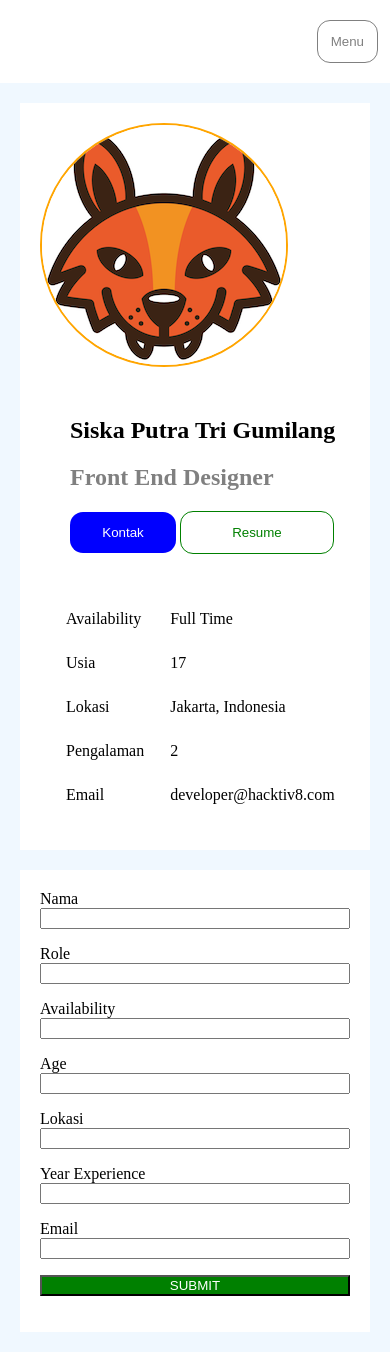
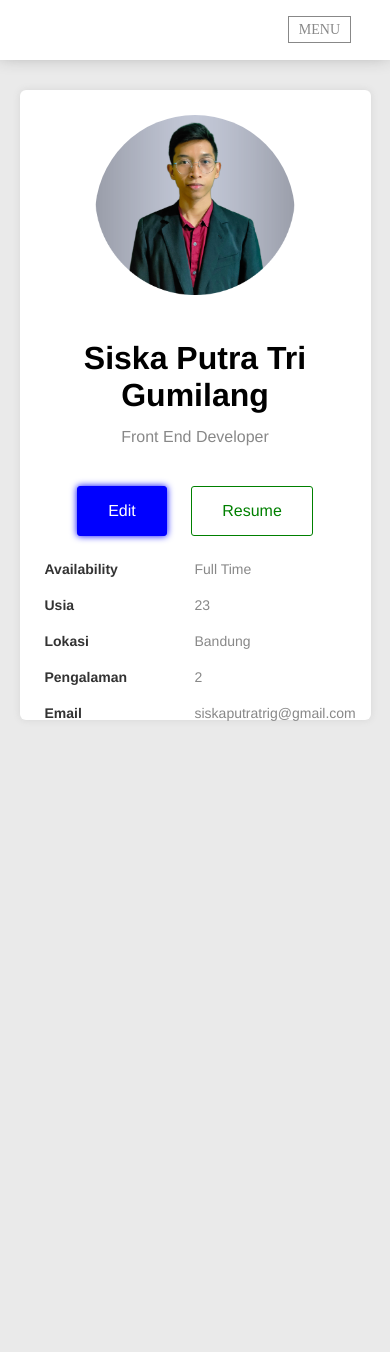
Before and after one commit to SPutraTG/web_profile_sesi_07, a plain HTML site: page index.html in a window 390 px wide. After the commit the page ends 844 px from the top, so only its background shows below. Drawn offline with Linux system fonts and the light colour scheme.

Commit message:
Ganti Template

```diff
--- /dev/null
+++ b/asset/css/styleVALUEJS.css
@@ -0,0 +1,272 @@
+*, body{
+    margin: 0;
+    padding: 0;
+}
+
+
+body{
+    background-color: #eaeaea;
+}
+
+/* buat css button */
+.menu-mobile{
+    position: relative;
+    float: right;
+    display: none;
+}
+
+.menu-mobile a{
+    color : #888;
+    font-size: 14px;
+    text-transform: uppercase;
+    text-decoration: none;
+    padding: 5px 10px 5px 10px;
+    border: 1px solid #888;
+}
+
+/* color */
+.bg-blue{
+    background-color: blue;
+    color: #ffffff;
+    box-shadow: 0 0 7px 0px blue;
+    border: 1px solid blue;
+}
+
+.bg-green{
+    background-color: green;
+    color: white;
+    box-shadow: 0 0 7px 0px green;
+    border: 1px solid green;
+}
+
+.border-green{
+    color: green;
+    border: 1px solid green;
+}
+
+/* component */
+.text-black{
+    color: black;
+}
+
+.text-gray{
+    color: #888888;
+}
+
+.button{
+    position: relative;
+    padding: 15px 30px 15px 30px;
+    text-decoration: none;
+    display: inline-block;
+    margin-right: 15px;
+    border-radius: 3px;
+}
+
+
+/* navbar */
+
+nav{
+    position: relative;
+    width: 100%;
+    height: 60px;
+    background-color: #ffffff;
+    box-shadow: -1px -7px 20px 0px #888888;
+}
+
+nav ul{
+    position: relative;
+    top: 20px;
+    margin: 0;
+    float: right;
+    right: 10%;
+}
+
+nav ul li{
+    float: left;
+    display: block;
+    margin: 0px 15px 0px 15px;
+}
+
+nav ul li a{
+    text-decoration: none;
+    color: #888888;
+    font-family: sans-serif;
+    font-size: 14px;
+}
+
+nav ul li a:hover{
+    color: orange;
+}
+
+/* section profile */
+
+section#box-profile{
+    position: relative;
+    width: 80%;
+    min-height: 250px;
+    margin-left: 10%;
+    margin-right: 10%;
+    margin-top: 60px;
+    border-radius: 6px;
+    background-color: #ffffff;
+    box-shadow: 0 0 7px 0px rgba(136, 136, 136, 0.2);
+}
+
+#box-profile .img-profile{
+    position: relative;
+    display: inline-block;
+    width: 200px;
+    height: 200px;
+    border-radius: 300px;
+    float: left;
+    top: 25px;
+    margin-left: 40px;
+}
+
+.img-profile .photo{
+    height: 100%;
+    background-size: 100%;
+    background-repeat: no-repeat;
+    background-position: 0px -20px;
+    border-radius: 300px;
+}
+
+.description{
+    position: relative;
+    width: 400px;
+    display: inline-block;
+    float: left;
+    top: 50px;
+    margin-left: 30px;
+    font-family: 'Helvetica', sans-serif;
+    border-right: 1px solid #efefef;
+}
+
+.description h1{
+    font-size: 32px;
+    margin-bottom: 14px;
+}
+
+.description p{
+    color: #888888;
+}
+
+.description .button{
+    margin-top: 40px;
+}
+
+.information{
+    position: relative;
+    display: inline-block;
+    float: left;
+    font-family: 'Helvetica', sans-serif;
+    top: 45px;
+    margin-left: 30px;
+}
+
+.information .data{
+    display: block;
+    width: 100%;
+    height: 36px;
+}
+
+.information p.field{
+    font-weight: 600;
+    width: 150px;
+    color: #333;
+}
+
+.information .data p{
+    float: left;
+}
+
+
+/* section form */
+
+section#input-form{
+    position: relative;
+    max-width: 80%;
+    margin-left: 10%;
+    margin-right: 10%;
+    margin-top: 60px;
+    border-radius: 6px;
+    background-color: white;
+    box-shadow: 0 0 7px 0 rgba(136, 146, 146, 0.2);
+    padding: 30px;
+}
+
+
+/* CTO */
+#input-form .form{
+    width: 100%;
+    display: grid;
+    margin-top: 15px;
+    margin-bottom: 15px;
+}
+
+label{
+    font-family: 'Helvetica', sans-serif;
+    font-size: 16px;
+    color: black;
+    font-weight: 600;
+}
+
+input{
+    font-family: 'Helvetica', 'sans-serif';
+    padding: 10px 20px 10px 20px;
+    outline: none;
+    border-radius: 3px;
+    border: 1px solid #888888;
+    margin-top: 5px;
+    margin-bottom: 5px;
+    font-size: 14px;
+}
+
+@media(min-width:321px) and (max-width: 400px){
+    section#box-profile{
+        width: 90%;
+        height: 630px;
+        margin-left: 5%;
+        margin-right: 5%;
+        margin-top: 30px;
+    }
+    .menu-mobile{
+        top: 20px;
+        right: 10%;
+        display: inline-block;
+    }
+    nav ul{
+        display: none;
+        right: 0;
+        width: 100%;
+        text-align: center;
+        top: 43px;
+        z-index: 99;
+        background: #fff;
+    }
+    nav ul li{
+        float: unset;
+        margin: 0;
+        padding-top: 10px;
+        padding-bottom: 10px;
+    }
+    .description{
+        padding-left: 0px;
+        width: 100%;
+        text-align: center;
+        margin-left: 0;
+        border: none;
+    }
+    .description .button{
+        margin-right: 10px;
+        margin-left: 10px;
+    }
+    .img-profile .photo{
+        left: 35px;
+        position: relative;
+    }
+    .information{
+        top: 75px;
+        margin-left: 25px;
+        font-size: 14px;
+    }
--- a/index.css
+++ /dev/null
@@ -1,136 +0,0 @@
-html {
-  background-color: aliceblue;
-}
-
-body {
-  margin: 0;
-}
-
-nav {
-  background-color: white;
-}
-
-nav ul {
-  display: flex;
-  justify-content: flex-end;
-}
-
-nav ul li {
-  list-style: none;
-  margin: 20px 12px;
-}
-
-nav ul li a {
-  text-decoration: none;
-  color: #000000;
-  text-transform: uppercase;
-  padding: 6px;
-}
-
-nav ul li a:hover {
-  background-color: aliceblue;
-}
-
-section {
-  margin: 20px;
-  padding: 20px;
-  background-color: white;
-}
-
-form {
-  background-color: white;
-}
-
-form input {
-  width: 100%;
-  margin-bottom: 16px;
-}
-
-form input[type="submit"] {
-  margin: 0;
-  background-color: green;
-  color: white;
-  text-transform: uppercase;
-  text-align: center;
-}
-
-/* tambahkan CSS untuk section profile disini */
-#profile {
-  display: inline-flex;
-  vertical-align: top;
-  font-size: 16px;
-}
-
-.profile-photo img {
-  max-width: 100%;
-  height: auto;
-  border: 2px solid orange;
-  border-radius: 50%;
-}
-
-.profile-text{
-  padding: 30px 5px 30px 30px;
-}
-
-.profile-text h2 {
-  color: gray;
-}
-
-.btn-kontak {
-  color: white;
-  background-color: blue;
-  border-radius: 13px;
-  border: none;
-  padding: 13px;
-  width: 40%;
-}
-
-.btn-resume {
-  color: green;
-  background-color: white;
-  border-radius: 13px;
-  border: 1px solid green;
-  padding: 13px;
-  width: 58%;
-}
-
-.btn-menu {
-  color: gray;
-  background-color: white;
-  border-radius: 13px;
-  border: 1px solid gray;
-  padding: 13px;
-  width: 100%;
-  display: none;
-}
-
-#detail {
-  display: inline-block;
-  vertical-align: top;
-  font-size: 16px;
-}
-
-#detail table, tr, td {
-  border: none;
-  padding: 12px;
-  text-align: left;
-}
-
-@media (min-width: 312px) and (max-width: 600px) {
-  #profile {
-    display: inline-block;
-    vertical-align: top;
-    font-size: 16px;
-  }
-}
-
-@media (max-width: 605px) {
-  nav ul li a {
-   display: none;
-  }
-
-  .btn-menu {
-    display: flex;
-    justify-content: flex-end;
-  }
-}
--- a/index.html
+++ b/index.html
@@ -1,104 +1,160 @@
+<!DOCTYPE html>
 <html>
     <head>
-        <meta name="viewport" content="width=device-width, initial-scale=1">
-        <title>Portfolio</title>
-        <link rel="stylesheet" href="index.css">
+        <title>Profil Saya</title>
+        <meta name="viewport" content="width=device-width, initial-scale=1.0">
+        <link rel="stylesheet" href="asset/css/styleVALUEJS.css">
     </head>
-
     <body>
         <nav>
-            <ul>
-                <li><a href="#">home</a></li>
-                <li><a href="#">product</a></li>
-                <li><a href="#">gallery</a></li>
-                <li><a href="#">blog</a></li>
-                <li><a href="#">my inventory</a></li>
-                <li><button class="btn-menu">Menu</button></li>
+            <div class="menu-mobile">
+                <a href="#" onclick="showMenu()">menu</a>
+            </div>
+            <ul id="menu">
+                <li><a href="/">HOME</a></li>
+                <li><a href="#">PRODUCT</a></li>
+                <li><a href="#">GALLERY</a></li>
+                <li><a href="blog.html">BLOG</a></li>
+                <li><a href="#">INVENTORY</a></li>
             </ul>
         </nav>
 
-        <section>
-            <div id="profile">
-                <div class="profile-photo">
-                    <img src="/asset/hacktiv8.png" alt="foto profil">
-                </div>
-                <div class="profile-text">
-                    <h1>Siska Putra Tri Gumilang</h1>
-                    <h2>Front End Designer</h2>
-                    <div class="action">
-                        <button class="btn-kontak">Kontak</button>
-                        <button class="btn-resume">Resume</button>
-                    </div>
+        <section id="box-profile">
+            <div class="img-profile">
+                <div class="photo" style="background-image: url(asset/image/profile.png)">
                 </div>
             </div>
-
-            <div id="detail">
-                <table>
-                    <tr>
-                        <td>Availability</td>
-                        <td>Full Time</td>
-                    </tr>
-                    <tr>
-                        <td>Usia</td>
-                        <td>17</td>
-                    </tr>
-                    <tr>
-                        <td>Lokasi</td>
-                        <td>Jakarta, Indonesia</td>
-                    </tr>
-                    <tr>
-                        <td>Pengalaman</td>
-                        <td>2</td>
-                    </tr>
-                    <tr>
-                        <td>Email</td>
-                        <td>developer@hacktiv8.com</td>
-                    </tr>
-                </table>
+            <div class="description">
+                <h1 id="pName">Siska Putra Tri Gumilang</h1>
+                <p id="pRole">Front End Developer</p>
+                <a href="#input-form" class="button bg-blue" onclick="editForm()">Edit</a>
+                <a href="#" class="button border-green">Resume</a>
+            </div>
+            <div class="information">
+                <div class="data">
+                    <p class="field">Availability</p>
+                    <p id="pAvailable" class="text-gray">Full Time</p>
+                </div>
+                <div class="data">
+                    <p class="field">Usia</p>
+                    <p id="pAge" class="text-gray">23</p>
+                </div>
+                <div class="data">
+                    <p class="field">Lokasi</p>
+                    <p id="pLocation" class="text-gray">Bandung</p>
+                </div>
+                <div class="data">
+                    <p class="field">Pengalaman</p>
+                    <p id="pExperience" class="text-gray">2</p>
+                </div>
+                <div class="data">
+                    <p class="field">Email</p>
+                    <p id="pEmail" class="text-gray">siskaputratrig@gmail.com</p>
+                </div>
             </div>
         </section>
 
-        <section>
-            <form action="return false;">
-                <div>
-                    <label for="nama">Nama</label>
-                    <br>
-                    <input type="text">
+        <section id="input-form">
+            <form onsubmit="return simpanForm()">
+                <div class="form">
+                    <label>Nama</label>
+                    <input id="inpName" type="text" name="nama" placeholder="masukkan nama anda">
                 </div>
-                <div>
-                    <label for="role">Role</label>
-                    <br>
-                    <input type="text">
+                <div class="form">
+                    <label>Role</label>
+                    <input id="inpRole" type="text" name="role">
                 </div>
-                <div>
-                    <label for="availability">Availability</label>
-                    <br>
-                    <input type="text">
+                <div class="form">
+                    <label>Availability</label>
+                    <input id="inpAvailability" type="text" name="Availability">
                 </div>
-                <div>
-                    <label for="age">Age</label>
-                    <br>
-                    <input type="number">
+                <div class="form">
+                    <label>Usia</label>
+                    <input id="inpUsia" type="number" name="usia">
                 </div>
-                <div>
-                    <label for="lokasi">Lokasi</label>
-                    <br>
-                    <input type="text">
+                <div class="form">
+                    <label>Lokasi</label>
+                    <input id="inpLokasi" type="text" name="lokasi">
                 </div>
-                <div>
-                    <label for="experience">Year Experience</label>
-                    <br>
-                    <input type="number">
+                <div class="form">
+                    <label>Years Experience</label>
+                    <input id="inpYears" type="number" name="experience">
                 </div>
-                <div>
-                    <label for="email">Email</label>
-                    <br>
-                    <input type="email">
+                <div class="form">
+                    <label>Email</label>
+                    <input id="inpEmail" type="email" name="email">
                 </div>
-
-                <input type="submit" value="SUBMIT">
+                <div class="form">
+                    <input onclick="simpanForm()" type="submit" name="submit" value="SUBMIT" class="bg-green">
+                </div>
             </form>
         </section>
 
+        <script>
+            var formMenu = document.getElementById("input-form");
+            formMenu.style.display="none";
+
+            function editForm(){
+                if(formMenu.style.display === "none"){
+                    formMenu.style.display = "block";
+                }else{
+                    formMenu.style.display = "none";
+                }
+
+                var name = document.getElementById("pName").innerHTML;
+                var role = document.getElementById("pRole").innerHTML;
+                var available = document.getElementById("pAvailable").innerHTML;
+                var usia = document.getElementById("pAge").innerHTML;
+                var lokasi = document.getElementById("pLocation").innerHTML;
+                var experience= document.getElementById("pExperience").innerHTML;
+                var email = document.getElementById("pEmail").innerHTML;
+
+                document.getElementById("inpName").value=name;
+                document.getElementById("inpRole").value=role;
+                document.getElementById("inpAvailability").value=available;
+                document.getElementById("inpUsia").value=usia;
+                document.getElementById("inpLokasi").value=lokasi;
+                document.getElementById("inpYears").value=experience;
+                document.getElementById("inpEmail").value=email;
+
+            }
+
+            function simpanForm(){
+                var name = document.getElementById("inpName").value;
+                var role = document.getElementById("inpRole").value;
+                var available = document.getElementById("inpAvailability").value;
+                var usia = document.getElementById("inpUsia").value;
+                var lokasi = document.getElementById("inpLokasi").value;
+                var experience = document.getElementById("inpYears").value;
+                var email = document.getElementById("inpEmail").value;
+
+                document.getElementById("pName").innerHTML = name;
+                document.getElementById("pRole").innerHTML = role;
+                document.getElementById("pAvailable").innerHTML = available;
+                document.getElementById("pAge").innerHTML = usia;
+                document.getElementById("pLocation").innerHTML = lokasi;
+                document.getElementById("pExperience").innerHTML = experience;
+                document.getElementById("pEmail").innerHTML = email;
+
+                var formMenu = document.getElementById("input-form");
+                formMenu.style.display = "none";
+
+                return false;
+            }
+
+            function showMenu()
+            {
+                var menu = document.getElementById("menu");
+                var box = document.getElementById("box-profile");
+
+                if(menu.style.display === "block"){
+                    menu.style.display = "none";
+                    box.style.paddingTop = "0px";
+                }else{
+                    menu.style.display = "block";
+                    box.style.paddingTop = "125px";
+                }
+            }
+        </script>
     </body>
 </html>
```
Also changed, not shown: blog.html (added, +77 -0 lines), asset/hacktiv8.png (deleted), asset/image/profile.png (added), 3 other files.
